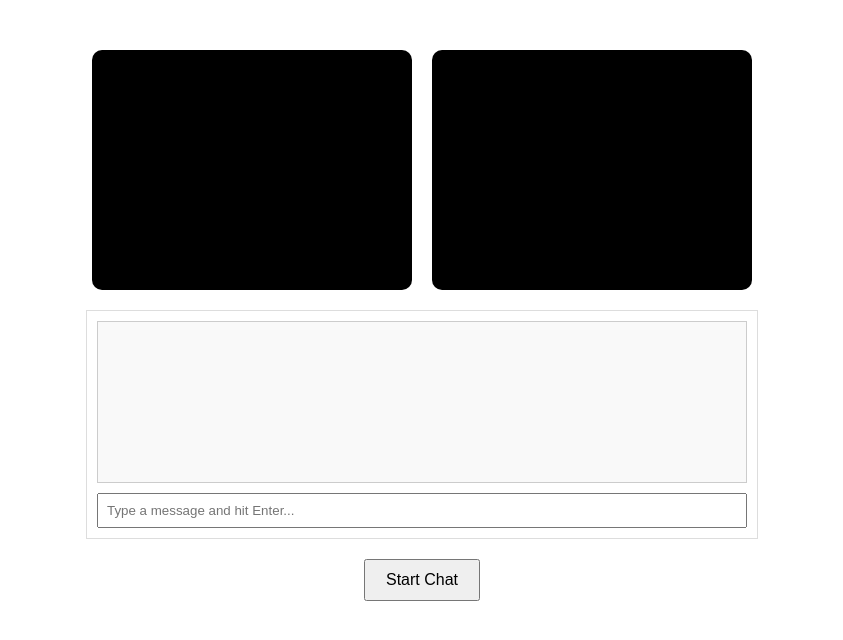
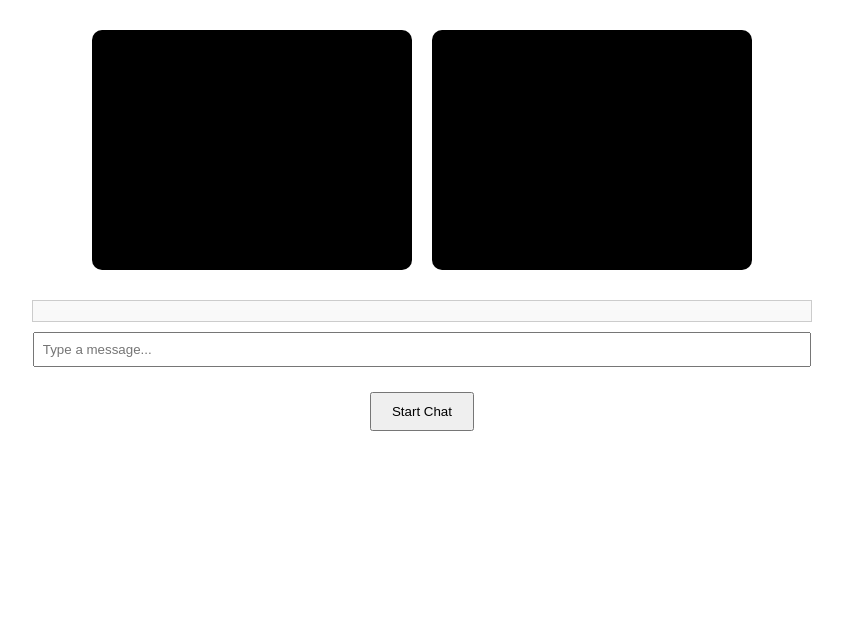
Before and after one commit to charan2717/testit, a Flask app: page / in a window 1280 px wide. Shown: the top 640 px of the page, without its empty margins (218-1061 px from the left). Run offline with Flask 3, Linux system fonts and the light colour scheme; some libraries are stand-ins or nearby versions.

Commit message:
Update index.html

```diff
--- a/templates/index.html
+++ b/templates/index.html
@@ -1,54 +1,59 @@
 <!DOCTYPE html>
 <html lang="en">
+
 <head>
   <meta charset="UTF-8" />
-  <title>Omegle Clone - Video Chat</title>
+  <title>Omegle Clone</title>
   <style>
     #video-container {
       display: flex;
       justify-content: center;
       gap: 20px;
-      margin-top: 50px;
+      margin-top: 30px;
     }
+
     video {
       width: 320px;
       height: 240px;
       background: #000;
       border-radius: 10px;
     }
-    #chat-container {
-      margin: 20px auto;
-      width: 650px;
-      border: 1px solid #ddd;
-      padding: 10px;
-      font-family: Arial, sans-serif;
-    }
-    #messages {
-      height: 150px;
-      overflow-y: auto;
-      border: 1px solid #ccc;
-      padding: 5px;
-      margin-bottom: 10px;
-      background: #f9f9f9;
-    }
-    #messageInput {
-      width: 100%;
-      padding: 8px;
-      box-sizing: border-box;
-    }
+
     #controls {
       text-align: center;
-      margin-top: 15px;
+      margin-top: 20px;
     }
+
+    #chat-container {
+      text-align: center;
+      margin-top: 30px;
+    }
+
+    #messages {
+      max-height: 200px;
+      overflow-y: auto;
+      margin-bottom: 10px;
+      border: 1px solid #ccc;
+      padding: 10px;
+      width: 60%;
+      margin-left: auto;
+      margin-right: auto;
+      background-color: #f9f9f9;
+    }
+
+    input[type="text"] {
+      padding: 8px;
+      width: 60%;
+    }
+
     button {
       padding: 10px 20px;
-      margin: 0 5px;
-      font-size: 16px;
+      margin: 5px;
     }
   </style>
 </head>
+
 <body>
-
   <div id="video-container">
     <video id="localVideo" autoplay muted playsinline></video>
     <video id="remoteVideo" autoplay playsinline></video>
@@ -56,32 +61,119 @@
 
   <div id="chat-container">
     <div id="messages"></div>
-  <input type="text" id="messageInput" placeholder="Type a message and hit Enter..." />
+    <input type="text" id="messageInput" placeholder="Type a message..." />
   </div>
 
   <div id="controls">
     <button id="startBtn">Start Chat</button>
-  <button id="nextBtn" style="display:none;">Next</button>
+    <button id="nextBtn" style="display: none;">Next</button>
   </div>
 
   <script src="https://cdn.socket.io/4.0.0/socket.io.min.js"></script>
   <script>
+    const socket = io();
+
+    const localVideo = document.getElementById('localVideo');
+    const remoteVideo = document.getElementById('remoteVideo');
     const startBtn = document.getElementById('startBtn');
     const nextBtn = document.getElementById('nextBtn');
-const localVideo = document.getElementById('localVideo');
-const remoteVideo = document.getElementById('remoteVideo');
+    const messageInput = document.getElementById('messageInput');
     const messagesDiv = document.getElementById('messages');
-const messageInput = document.getElementById('messageInput');
-
-const socket = io();
 
     let localStream = null;
     let peerConnection = null;
     let roomId = null;
+    let isCaller = false;
 
-const iceServers = {
-  iceServers: [{ urls: 'stun:stun.l.google.com:19302' }],
+    const config = {
+      iceServers: [
+        { urls: 'stun:stun.l.google.com:19302' }
+      ]
     };
+
+    startBtn.onclick = async () => {
+      startBtn.disabled = true;
+      await startLocalStream();
+      socket.emit('join');
+      startBtn.style.display = 'none';
+      nextBtn.style.display = 'inline-block';
+    };
+
+    nextBtn.onclick = () => {
+      cleanupPeer();
+      socket.emit('join');
+      messagesDiv.innerHTML = '';
+    };
+
+    messageInput.addEventListener('keydown', (e) => {
+      if (e.key === 'Enter') {
+        const message = messageInput.value;
+        if (message.trim() !== '') {
+          socket.emit('chat_message', { room: roomId, message });
+          addMessage('You: ' + message);
+          messageInput.value = '';
+        }
+      }
+    });
+
+    socket.on('match_found', async ({ room }) => {
+      roomId = room;
+      isCaller = true;  // You initiate the call by creating offer
+      createPeerConnection();
+
+      // Add all local tracks to the peer connection
+      localStream.getTracks().forEach(track => {
+        peerConnection.addTrack(track, localStream);
+      });
+
+      try {
+        const offer = await peerConnection.createOffer();
+        await peerConnection.setLocalDescription(offer);
+        socket.emit('offer', { room, offer });
+      } catch (err) {
+        console.error('Error creating offer:', err);
+      }
+    });
+
+    socket.on('offer', async ({ room, offer }) => {
+      roomId = room;
+      isCaller = false;  // You answer the call
+
+      createPeerConnection();
+
+      localStream.getTracks().forEach(track => {
+        peerConnection.addTrack(track, localStream);
+      });
+
+      try {
+        await peerConnection.setRemoteDescription(new RTCSessionDescription(offer));
+        const answer = await peerConnection.createAnswer();
+        await peerConnection.setLocalDescription(answer);
+        socket.emit('answer', { room, answer });
+      } catch (err) {
+        console.error('Error handling offer:', err);
+      }
+    });
+
+    socket.on('answer', async ({ answer }) => {
+      try {
+        await peerConnection.setRemoteDescription(new RTCSessionDescription(answer));
+      } catch (err) {
+        console.error('Error setting remote description from answer:', err);
+      }
+    });
+
+    socket.on('ice_candidate', ({ candidate }) => {
+      if (peerConnection && candidate) {
+        peerConnection.addIceCandidate(new RTCIceCandidate(candidate)).catch(e => {
+          console.warn('Error adding ICE candidate:', e);
+        });
+      }
+    });
+
+    socket.on('chat_message', ({ message }) => {
+      addMessage('Stranger: ' + message);
+    });
 
     function addMessage(msg) {
       const p = document.createElement('p');
@@ -90,25 +182,10 @@ function addMessage(msg) {
       messagesDiv.scrollTop = messagesDiv.scrollHeight;
     }
 
-async function startLocalStream() {
-  try {
-    localStream = await navigator.mediaDevices.getUserMedia({ video: true, audio: true });
-    localVideo.srcObject = localStream;
-  } catch (err) {
-    alert('Error accessing media devices: ' + err);
-  }
-}
-
     function createPeerConnection() {
-  peerConnection = new RTCPeerConnection(iceServers);
-
-  // Add all local tracks to the connection
-  localStream.getTracks().forEach((track) => {
-    peerConnection.addTrack(track, localStream);
-  });
+      peerConnection = new RTCPeerConnection(config);
 
       peerConnection.ontrack = (event) => {
-    // event.streams is an array of MediaStreams
         if (remoteVideo.srcObject !== event.streams[0]) {
           remoteVideo.srcObject = event.streams[0];
           console.log('Received remote stream');
@@ -117,103 +194,40 @@ function createPeerConnection() {
 
       peerConnection.onicecandidate = (event) => {
         if (event.candidate) {
-      socket.emit('signal', { room: roomId, signal: { type: 'candidate', candidate: event.candidate } });
+          socket.emit('ice_candidate', { room: roomId, candidate: event.candidate });
         }
       };
 
       peerConnection.oniceconnectionstatechange = () => {
-    if (peerConnection.iceConnectionState === 'disconnected') {
-      addMessage('Disconnected from peer');
-      cleanup();
+        console.log('ICE connection state:', peerConnection.iceConnectionState);
+        if (peerConnection.iceConnectionState === 'disconnected' || peerConnection.iceConnectionState === 'failed') {
+          cleanupPeer();
         }
       };
     }
 
-async function handleOffer(offer) {
-  if (!peerConnection) {
-    createPeerConnection();
-  }
-  await peerConnection.setRemoteDescription(new RTCSessionDescription(offer));
-  const answer = await peerConnection.createAnswer();
-  await peerConnection.setLocalDescription(answer);
-  socket.emit('signal', { room: roomId, signal: { type: 'answer', sdp: answer.sdp } });
-}
-
-async function handleAnswer(answer) {
-  await peerConnection.setRemoteDescription(new RTCSessionDescription(answer));
-}
-
-async function handleCandidate(candidate) {
+    async function startLocalStream() {
       try {
-    await peerConnection.addIceCandidate(new RTCIceCandidate(candidate));
-  } catch (e) {
-    console.error('Error adding received ice candidate', e);
+        localStream = await navigator.mediaDevices.getUserMedia({ video: true, audio: true });
+        localVideo.srcObject = localStream;
+      } catch (error) {
+        alert('Failed to access camera/mic: ' + error.message);
+        startBtn.disabled = false;
       }
     }
 
-function cleanup() {
+    function cleanupPeer() {
       if (peerConnection) {
         peerConnection.close();
         peerConnection = null;
       }
       remoteVideo.srcObject = null;
+      if (roomId) {
+        socket.emit('leave_room', { room: roomId });
         roomId = null;
       }
+    }
+  </script>
+</body>
 
-socket.on('partner_found', async (data) => {
-  roomId = data.room;
-  addMessage('Partner found!');
-
-  createPeerConnection();
-
-  // Determine offerer based on socket id (simple logic)
-  if (socket.id < data.room) {
-    // We create offer
-    const offer = await peerConnection.createOffer();
-    await peerConnection.setLocalDescription(offer);
-    socket.emit('signal', { room: roomId, signal: { type: 'offer', sdp: offer.sdp } });
-  }
-});
-
-socket.on('signal', async (data) => {
-  const signal = data.signal;
-
-  if (signal.type === 'offer') {
-    await handleOffer(signal);
-  } else if (signal.type === 'answer') {
-    await handleAnswer(signal);
-  } else if (signal.type === 'candidate') {
-    await handleCandidate(signal.candidate);
-  }
-});
-
-socket.on('chat_message', (data) => {
-  addMessage('Stranger: ' + data.message);
-});
-
-startBtn.onclick = async () => {
-  await startLocalStream();
-  socket.emit('join');
-  startBtn.style.display = 'none';
-  nextBtn.style.display = 'inline-block';
-};
-
-nextBtn.onclick = () => {
-  cleanup();
-  socket.emit('join');
-  messagesDiv.innerHTML = '';
-};
-
-messageInput.addEventListener('keydown', (e) => {
-  if (e.key === 'Enter' && messageInput.value.trim() !== '') {
-    const message = messageInput.value;
-    socket.emit('chat_message', { room: roomId, message });
-    addMessage('You: ' + message);
-    messageInput.value = '';
-  }
-});
-
-</script>
-
-</body>
 </html>
```
Lines whose indentation alone changed are shown as unchanged.
